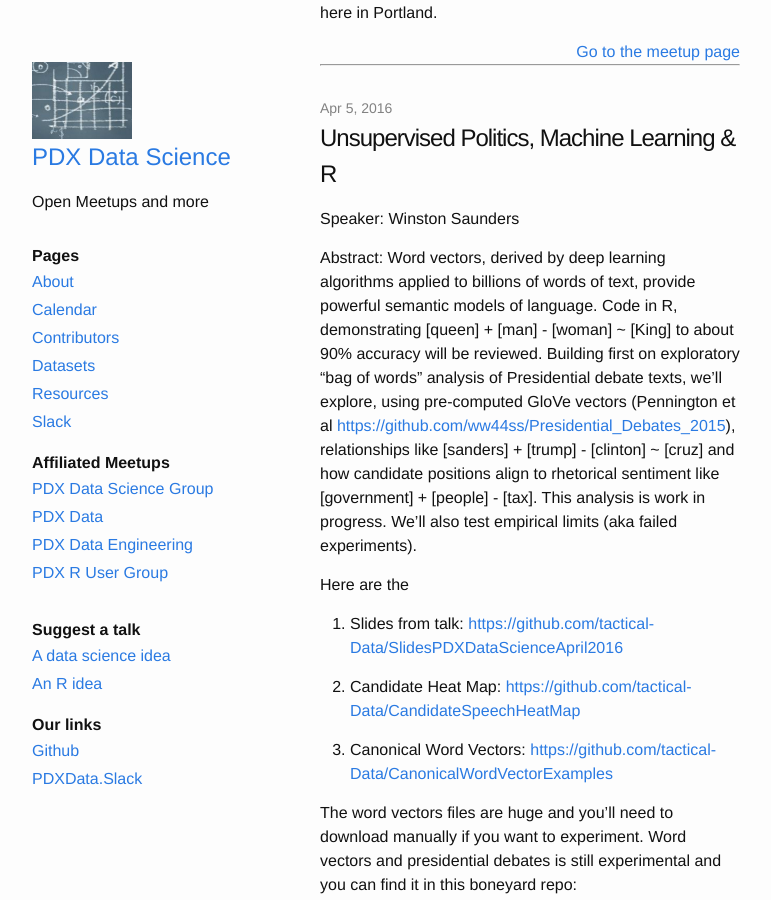
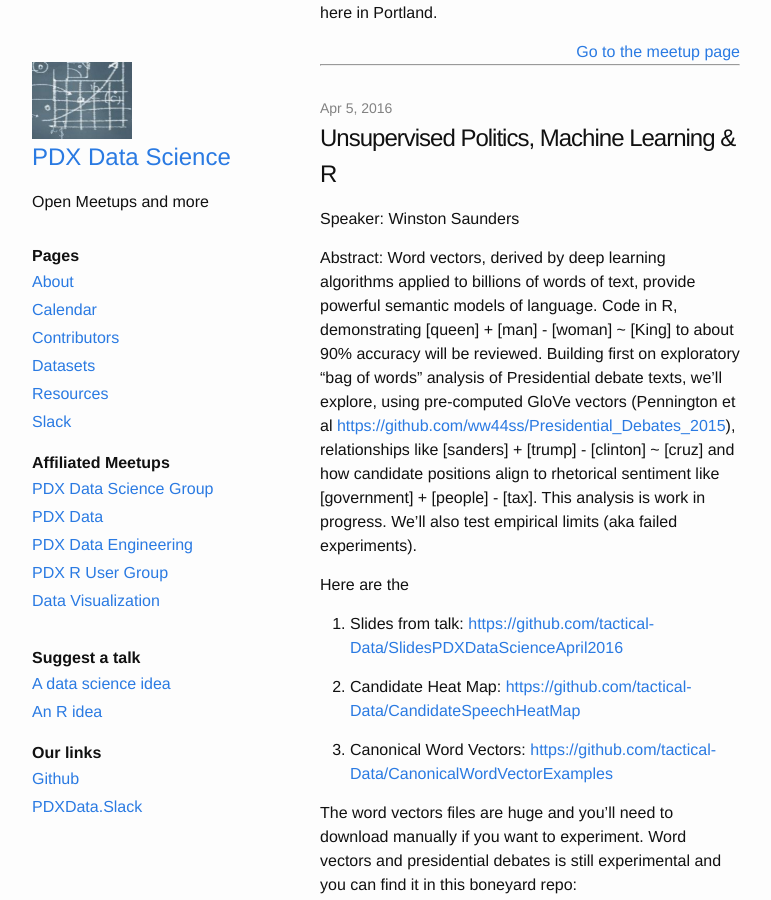
Before and after one commit to PdxData/pdxdata.github.io, a Jekyll site: the page built from index.html, in a window 1280 px wide and 900 px high, scrolled down 334 px. Shown: the whole window, without its empty margins (270-1041 px from the left). Built offline with Jekyll 4.4.1, drawn with Linux system fonts in a browser that asks for light colours.

Commit message:
Adding Data Visualization to the Nav Bar

```diff
--- a/_includes/sidebar.html
+++ b/_includes/sidebar.html
@@ -32,6 +32,7 @@
       <a class="sidebar-nav-item" href="http://www.meetup.com/Portland-Data/">PDX Data</a>
       <a class="sidebar-nav-item" href="http://www.meetup.com/PDX-Data-Engineering/">PDX Data Engineering</a>
       <a class="sidebar-nav-item" href="http://www.meetup.com/portland-r-user-group/">PDX R User Group</a>
+      <a class="sidebar-nav-item" href="http://www.meetup.com/PDX-Data-Visualization/">Data Visualization</a>
     </nav>
       <navh><strong>Suggest a talk</strong></navh>
       <a class="sidebar-nav-item" href="https://pdxdata.typeform.com/to/c9Q2bB">A data science idea</a>
```
